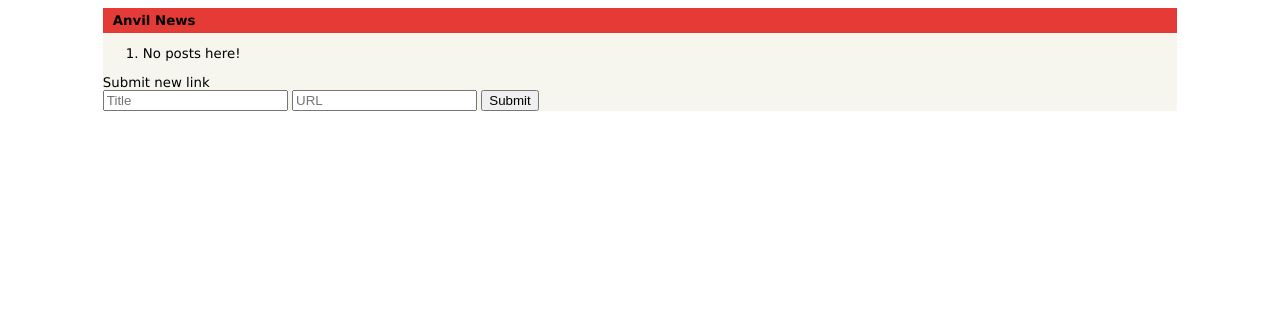
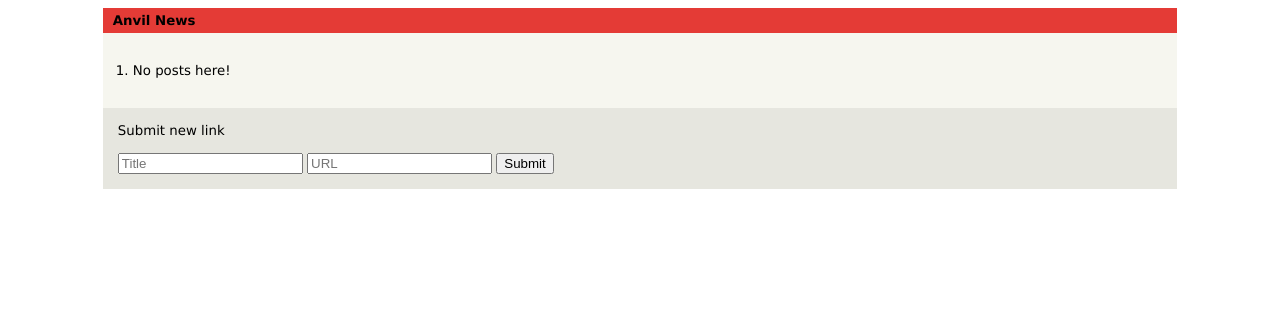
Before and after one commit to KevinGreene/anvil-news, a Flask app: page / in a window 1280 px wide. Shown: the top 333 px of the page. Run offline with Flask 2, Linux system fonts and the light colour scheme; data that the repository does not hold is empty.

Commit message:
Update whitespace

```diff
--- a/templates/index.html
+++ b/templates/index.html
@@ -50,8 +50,19 @@
             font-size: 8pt;
             color: #828282;
         }
+        ol {
+            margin: 0;
+            padding: 15px;
+        }
         li {
-            margin-bottom: 10px;
+            margin: 15px;
+        }
+        .submit {
+            padding: 15px;
+            background-color: #e6e6df;
+        }
+        .submit .title {
+          padding-bottom: 15px;
         }
     </style>
 </head>
@@ -74,7 +85,7 @@
             {% endfor %}
         </ol>
         <div class="submit">
-          <div>Submit new link</div>
+          <div class="title">Submit new link</div>
           <form action="{{ url_for('new_post') }}" method="post">
               <input type="text" name="title" placeholder="Title">
               <input type="text" name="url" placeholder="URL">
```
